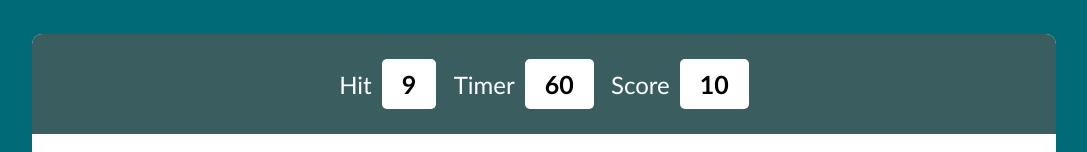
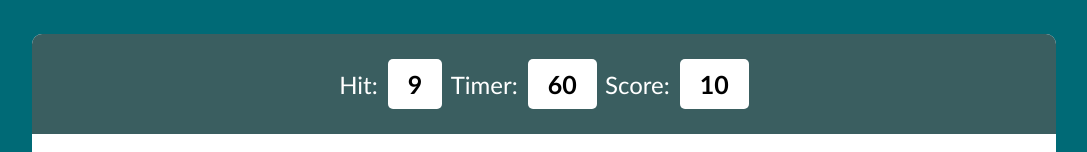
Before and after one commit to irohan4792/Bubble-game, a plain HTML site: page index.html in a window 1280 px wide. Shown: the part 171-323 px from the top of the page, without its empty margins (96-1183 px from the left). Drawn offline with Linux system fonts and the light colour scheme.

Commit message:
prev commit

```diff
--- a/index.html
+++ b/index.html
@@ -17,15 +17,15 @@
         <div id="panel">
             <div id="ptop">
                 <div class="elem">
-                    <h2>Hit</h2>
+                    <h2>Hit:</h2>
                     <div id="hit" class="box">4</div>
                 </div>
                 <div class="elem">
-                    <h2>Timer</h2>
+                    <h2>Timer:</h2>
                     <div id="timeval" class="box">60</div>
                 </div>
                 <div class="elem">
-                    <h2>Score</h2>
+                    <h2>Score:</h2>
                     <div id="score" class="box">0</div>
                 </div>
             </div>
--- a/index.js
+++ b/index.js
@@ -47,8 +47,8 @@ function makehit(){
 }
 const start = document.querySelector(".startbut")
 start.addEventListener("click", function(){
-
-    runtimer()
+    runtimer();
+    return
 })
 makehit()
 makebubble()
```
